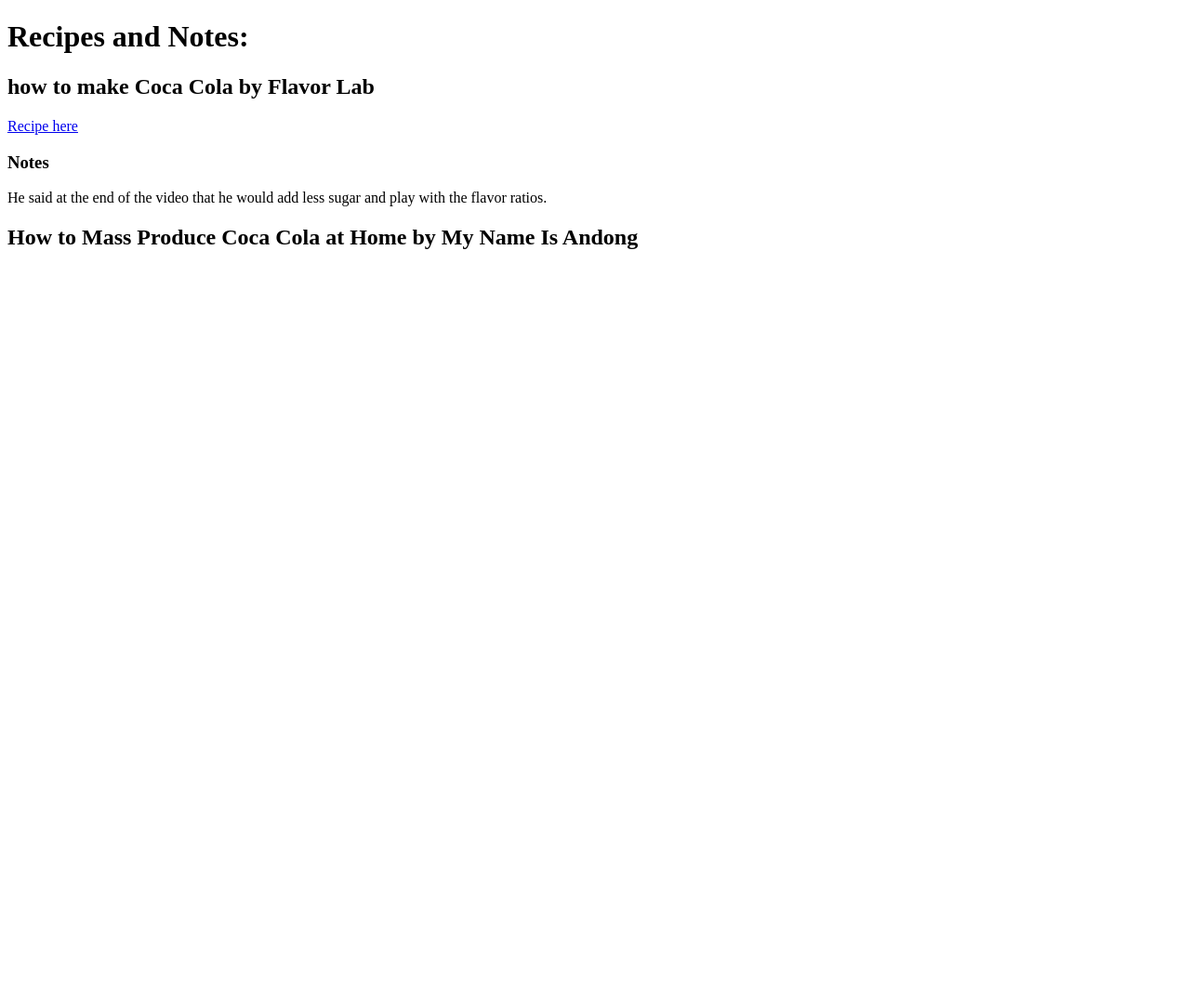
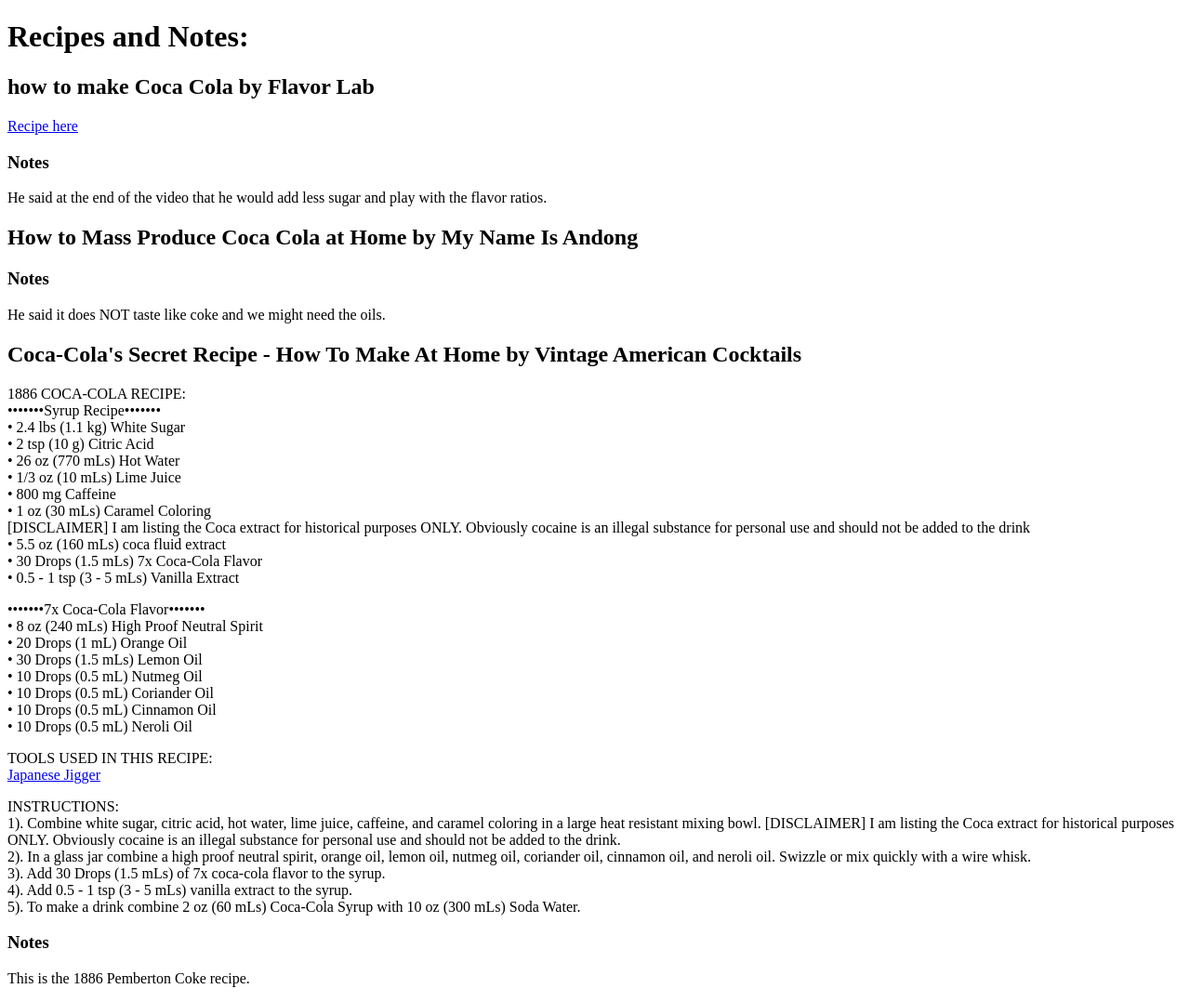
Before and after one commit to frankyueyu/MyDomain, a plain HTML site: page public/recipes.html in a window 1280 px wide. Shown: the whole page at 93% size. Before the commit the page ends 800 px from the top, so only its background shows below. Drawn offline with Linux system fonts and the light colour scheme.

Commit message:
recipe changes

```diff
--- a/public/recipes.html
+++ b/public/recipes.html
@@ -11,4 +11,46 @@
         <p>He said at the end of the video that he would add less sugar and play with the flavor ratios.</p>
 
         <h2>How to Mass Produce Coca Cola at Home by My Name Is Andong</h2>
+        <h3>Notes</h3>
+        <p>He said it does NOT taste like coke and we might need the oils.</p>
+
+        <h2>Coca-Cola's Secret Recipe - How To Make At Home by Vintage American Cocktails</h2>
+        <p>
+            1886 COCA-COLA RECIPE:<br>
+            •••••••Syrup Recipe•••••••<br>
+            • 2.4 lbs (1.1 kg) White Sugar<br>
+            • 2 tsp (10 g) Citric Acid<br>
+            • 26 oz (770 mLs) Hot Water<br>
+            • 1/3 oz (10 mLs) Lime Juice<br>
+            • 800 mg Caffeine<br>
+            • 1 oz (30 mLs) Caramel Coloring<br>
+            [DISCLAIMER] I am listing the Coca extract for historical purposes ONLY. Obviously cocaine is an illegal substance for personal use and should not be added to the drink<br>
+            • 5.5 oz (160 mLs) coca fluid extract<br>
+            • 30 Drops (1.5 mLs) 7x Coca-Cola Flavor<br>
+            • 0.5 - 1 tsp (3 - 5 mLs) Vanilla Extract
+        </p>
+        <p>
+            •••••••7x Coca-Cola Flavor•••••••<br>
+            • 8 oz (240 mLs) High Proof Neutral Spirit<br>
+            • 20 Drops (1 mL) Orange Oil<br>
+            • 30 Drops (1.5 mLs) Lemon Oil<br>
+            • 10 Drops (0.5 mL) Nutmeg Oil<br>
+            • 10 Drops (0.5 mL) Coriander Oil<br>
+            • 10 Drops (0.5 mL) Cinnamon Oil<br>
+            • 10 Drops (0.5 mL) Neroli Oil<br>
+        </p>
+        <p>
+            TOOLS USED IN THIS RECIPE:<br>
+           <a href="https://amzn.to/3sAaUhu">Japanese Jigger</a>
+        </p>
+        <p>
+            INSTRUCTIONS:<br>
+            1). Combine white sugar, citric acid, hot water, lime juice, caffeine, and caramel coloring in a large heat resistant mixing bowl. [DISCLAIMER] I am listing the Coca extract for historical purposes ONLY. Obviously cocaine is an illegal substance for personal use and should not be added to the drink.<br>
+            2). In a glass jar combine a high proof neutral spirit, orange oil, lemon oil, nutmeg oil, coriander oil, cinnamon oil, and neroli oil. Swizzle or mix quickly with a wire whisk.<br>
+            3). Add 30 Drops (1.5 mLs) of 7x coca-cola flavor to the syrup.<br>
+            4). Add 0.5 - 1 tsp (3 - 5 mLs) vanilla extract to the syrup.<br>
+            5). To make a drink combine 2 oz (60 mLs) Coca-Cola Syrup with 10 oz (300 mLs) Soda Water.
+        </p>
+        <h3>Notes</h3>
+        <p>This is the 1886 Pemberton Coke recipe.</p>
 </html>
```
